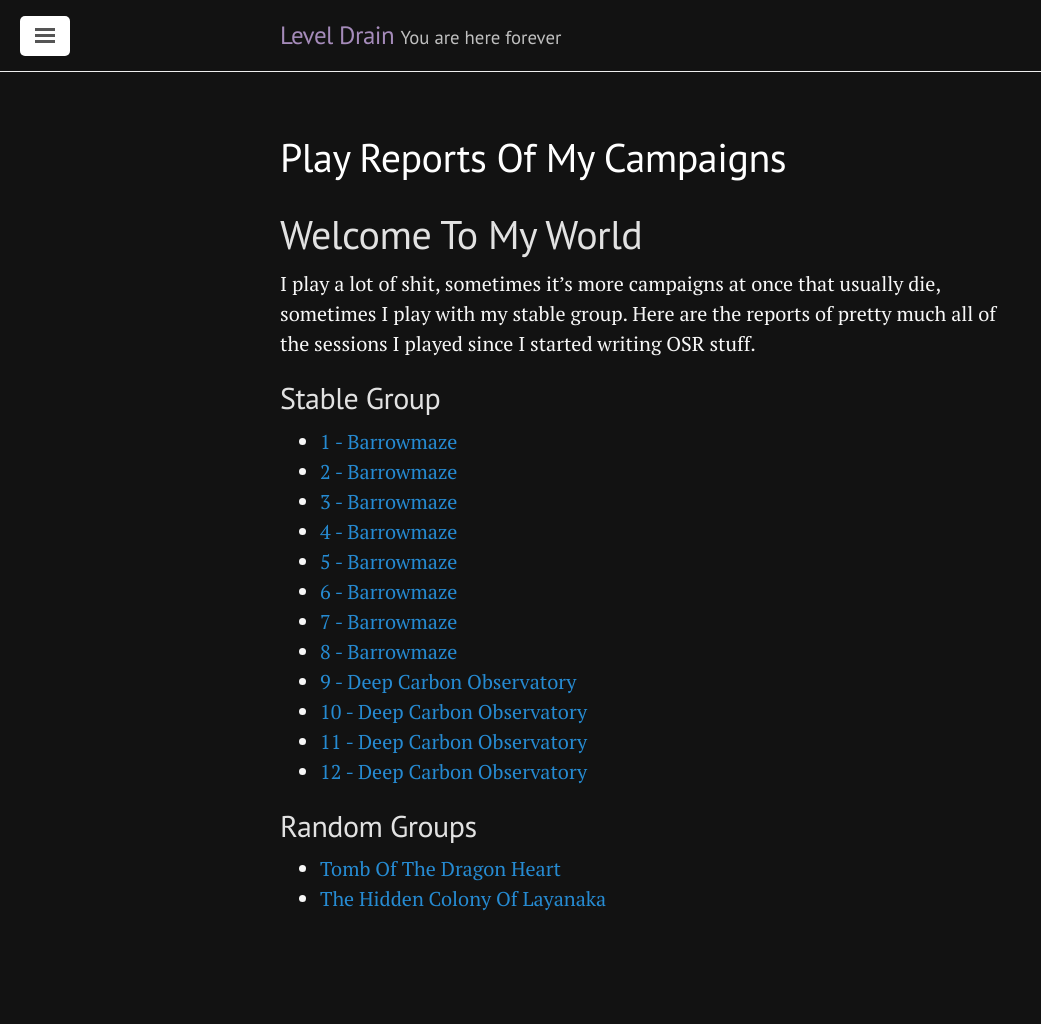
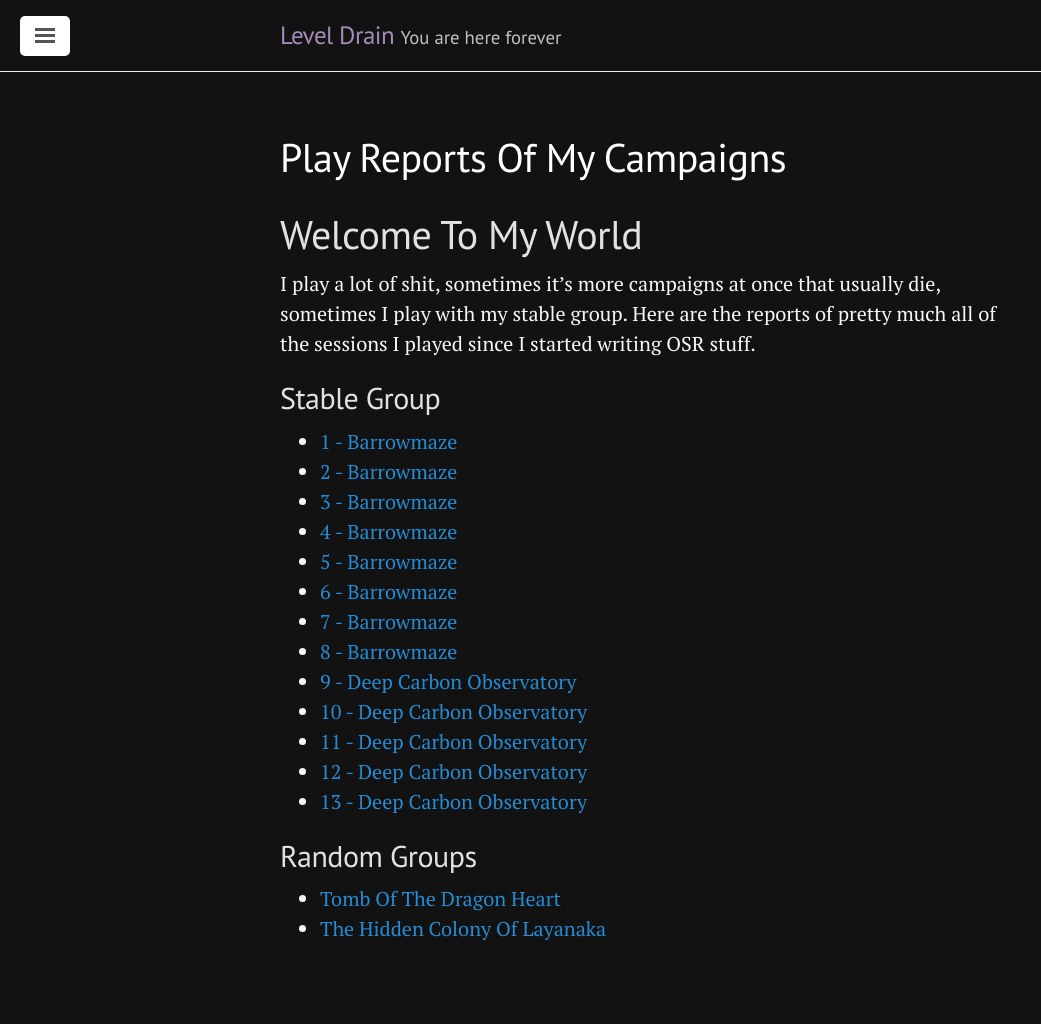
Before and after one commit to thevinter/thevinter.github.io, a Jekyll site: the page built from play-reports.md, in a window 1280 px wide. Shown: the whole page, without its empty margins (0-1041 px from the left). Built offline with Jekyll 4.4.1, drawn with Linux system fonts in a browser that asks for light colours; before the commit the page ends 994 px from its top, so only the background shows below that.

Commit message:
dco 13 report

```diff
--- a/play-reports.md
+++ b/play-reports.md
@@ -20,6 +20,7 @@ I play a lot of shit, sometimes it's more campaigns at once that usually die, so
 - [10 - Deep Carbon Observatory](https://leveldrain.com/2021/03/04/dco-report-10/)
 - [11 - Deep Carbon Observatory](https://leveldrain.com/2021/03/06/dco-report-11/)
 - [12 - Deep Carbon Observatory](https://leveldrain.com/2021/03/09/dco-report-12/)
+- [13 - Deep Carbon Observatory](https://leveldrain.com/2021/03/12/dco-report-13/)
 
 ## Random Groups
 - [Tomb Of The Dragon Heart](https://leveldrain.com/2021/02/08/inexperienced-players/)
```
